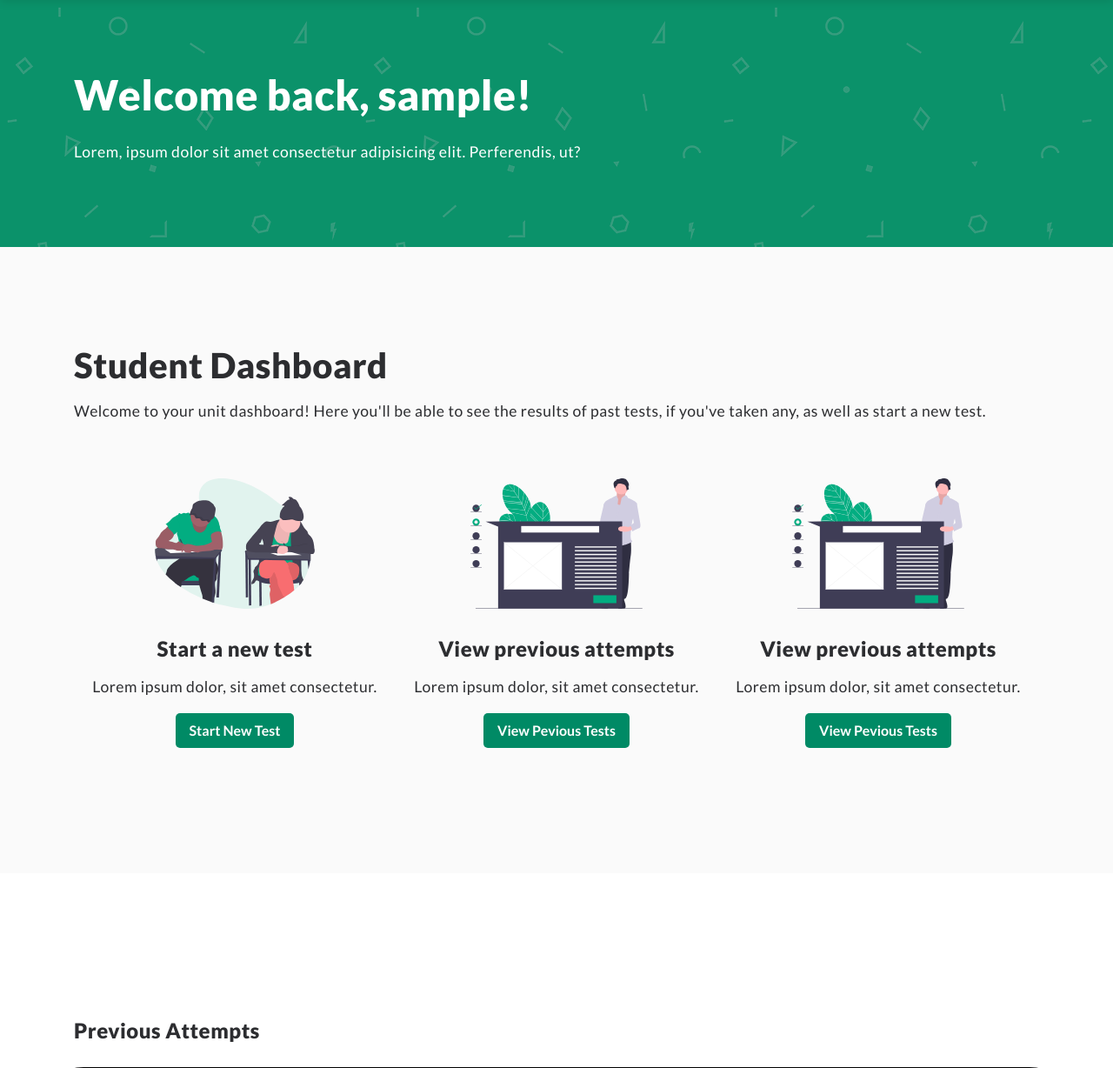
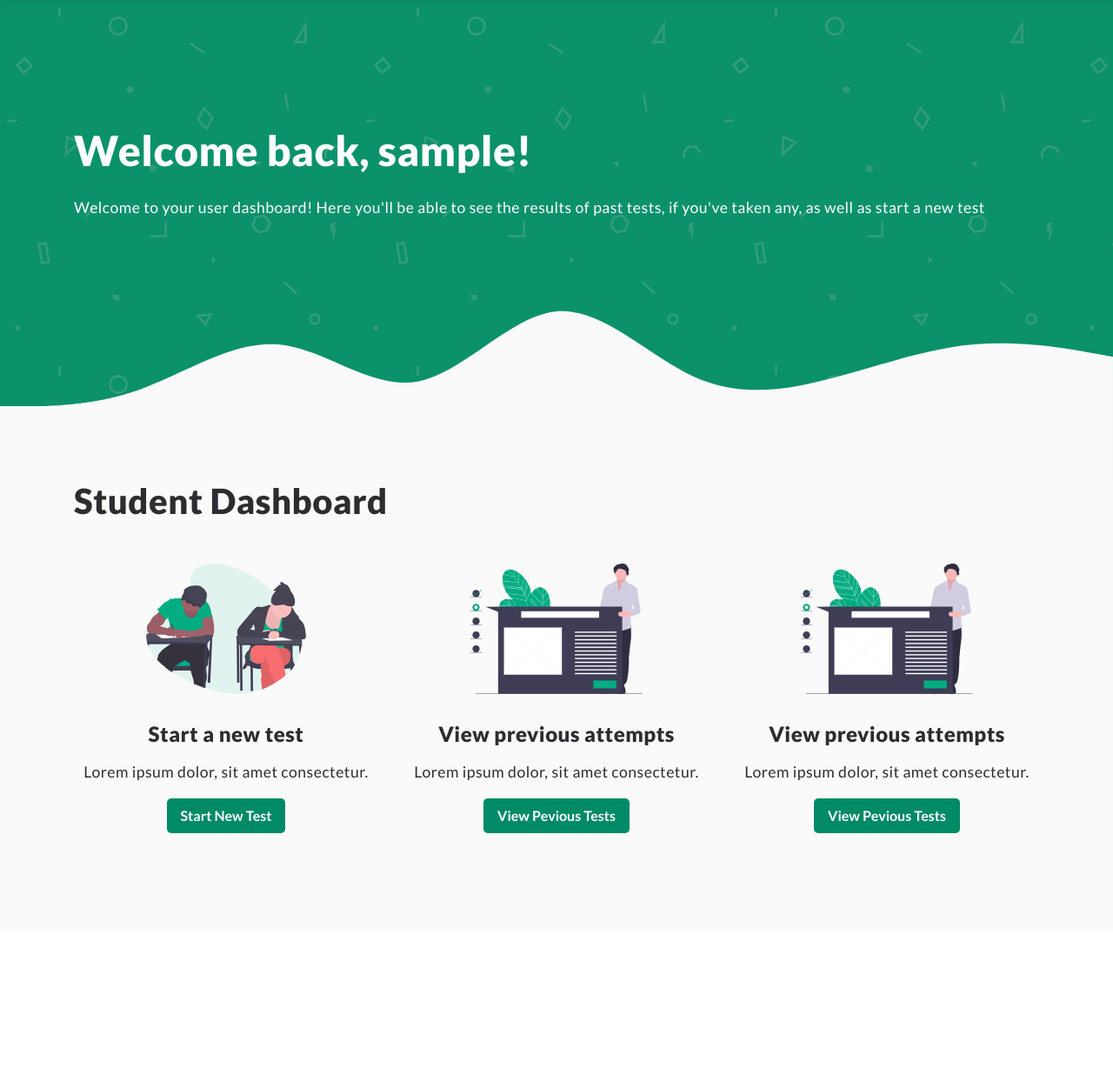
Before and after one commit to brucehow/examinaid, a Flask app: page /userprofile in a window 1280 px wide. Shown: the part 71-1299 px from the top of the page at 87% size. Run offline with Flask 2, Linux system fonts and the light colour scheme; the visitor is signed in with stand-in values (Sample User, id 1); data comes from the database, SQL or seed files in the repository; some libraries are stand-ins or nearby versions.

Commit message:
Add wave design for user homepage

```diff
--- a/app/static/css/userprofile.css
+++ b/app/static/css/userprofile.css
@@ -6,15 +6,20 @@ img.thumbnail {
 }
 
 /* Structuring */
-.dashboard {
-  margin: 2rem 0;
-}
-
 section.userprofile {
   background-color: #0b926a;
   background-image: url(../resources/texture-1.png);
   color: white;
-  padding: 5rem 0;
+  padding: 9rem 0 0 0;
+}
+
+section.dashboard {
+  background-color: #fafafa;
+  padding: 0 0 7rem 0;
+}
+
+div.wave > svg {
+  display: block;
 }
 
 /* Containers */
--- a/app/templates/userprofile.html
+++ b/app/templates/userprofile.html
@@ -5,16 +5,16 @@
 <section class="userprofile">
   <div class="container">
     <h1>Welcome back, {{ current_user.username }}!</h1>
-    <p>Lorem, ipsum dolor sit amet consectetur adipisicing elit. Perferendis, ut?</p>
+    <p>Welcome to your user dashboard! Here you'll be able to see the results of past tests, if you've taken any, as well as start a new test</p>
+  </div>
+  <div class="wave">
+    <svg xmlns="http://www.w3.org/2000/svg" viewBox="0 0 1440 320"><path fill="#fafafa" fill-opacity="1" d="M0,224L30,224C60,224,120,224,180,202.7C240,181,300,139,360,144C420,149,480,203,540,192C600,181,660,107,720,101.3C780,96,840,160,900,186.7C960,213,1020,203,1080,186.7C1140,171,1200,149,1260,144C1320,139,1380,149,1410,154.7L1440,160L1440,320L1410,320C1380,320,1320,320,1260,320C1200,320,1140,320,1080,320C1020,320,960,320,900,320C840,320,780,320,720,320C660,320,600,320,540,320C480,320,420,320,360,320C300,320,240,320,180,320C120,320,60,320,30,320L0,320Z"></path></svg>
   </div>
 </section>
-
-</div>
-<section class="grey">
+<section class="dashboard">
   <div class="container">
     <h2>Student Dashboard</h2>
-    <p>Welcome to your unit dashboard! Here you'll be able to see the results of past tests, if you've taken any, as well as start a new test.</p>
-    <div class="row center dashboard">
+    <div class="row center">
       <div class="col-md-4">
         <img class="thumbnail" src="../static/resources/newtest.svg" alt="">
         <h3>Start a new test</h3>
```
